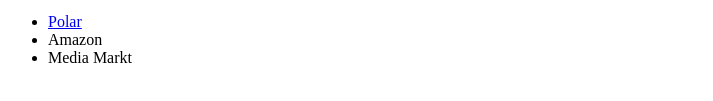
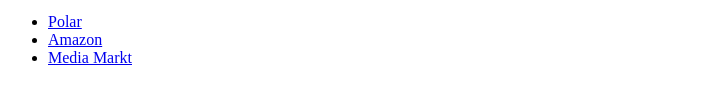
Before and after one commit to CsOrtegaCo/IntroHTML, a plain HTML site: page index.html in a window 1280 px wide. Shown: the part 225-326 px from the top of the page, without its empty margins (0-713 px from the left). Drawn offline with Linux system fonts and the light colour scheme.

Commit message:
Update index.html

```diff
--- a/index.html
+++ b/index.html
@@ -32,9 +32,9 @@
 </table>
 
 <ul>
-  <li><a href="http://www.polar.com/">Polar</a></li>
-  <li>Amazon</li>
-  <li>Media Markt</li>
+  <li><a href="https://www.polar.com/es/productos/sport/M600-GPS-smartwatch">Polar</a></li>
+  <li><a href="https://www.amazon.es/Polar-M600-Smartwatch-integrado-puls%C3%B3metro/dp/B01K28RNVS">Amazon</a></li>
+  <li><a href="https://tiendas.mediamarkt.es/p/reloj-de-entrenamiento-polar-m600-negr-1336253">Media Markt</a></li>
 </ul>
 
 </body>
```
